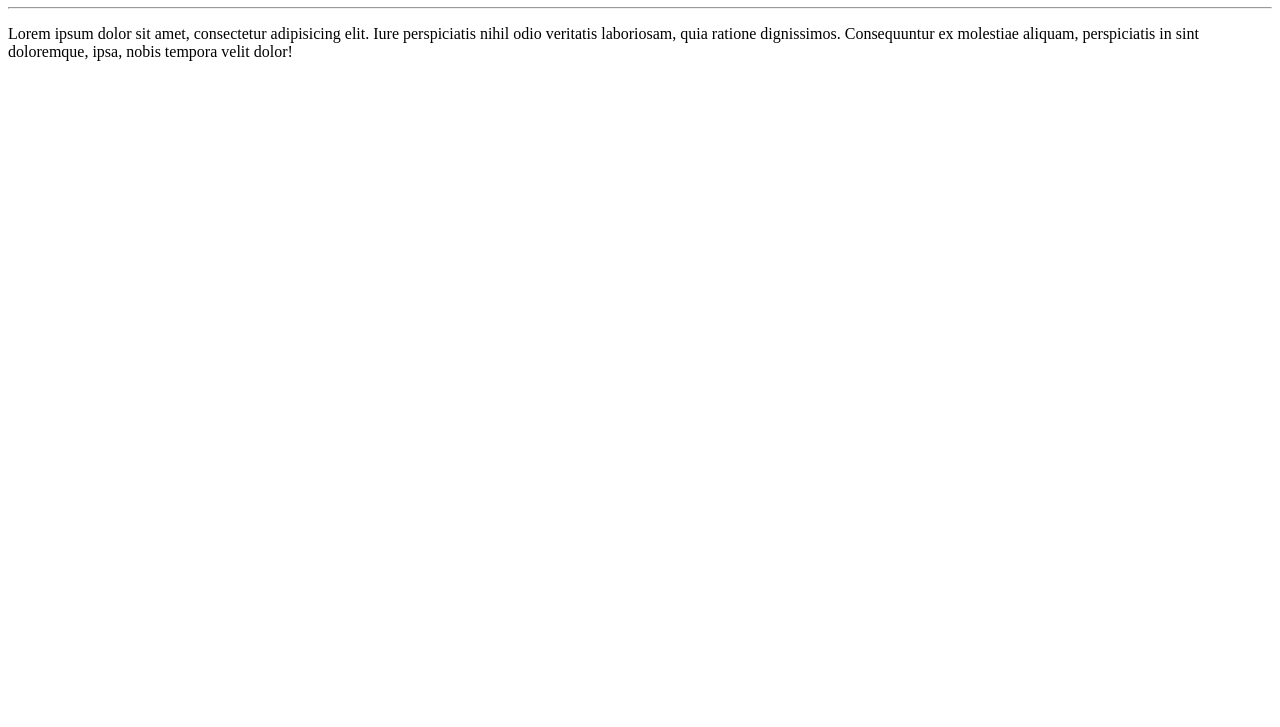
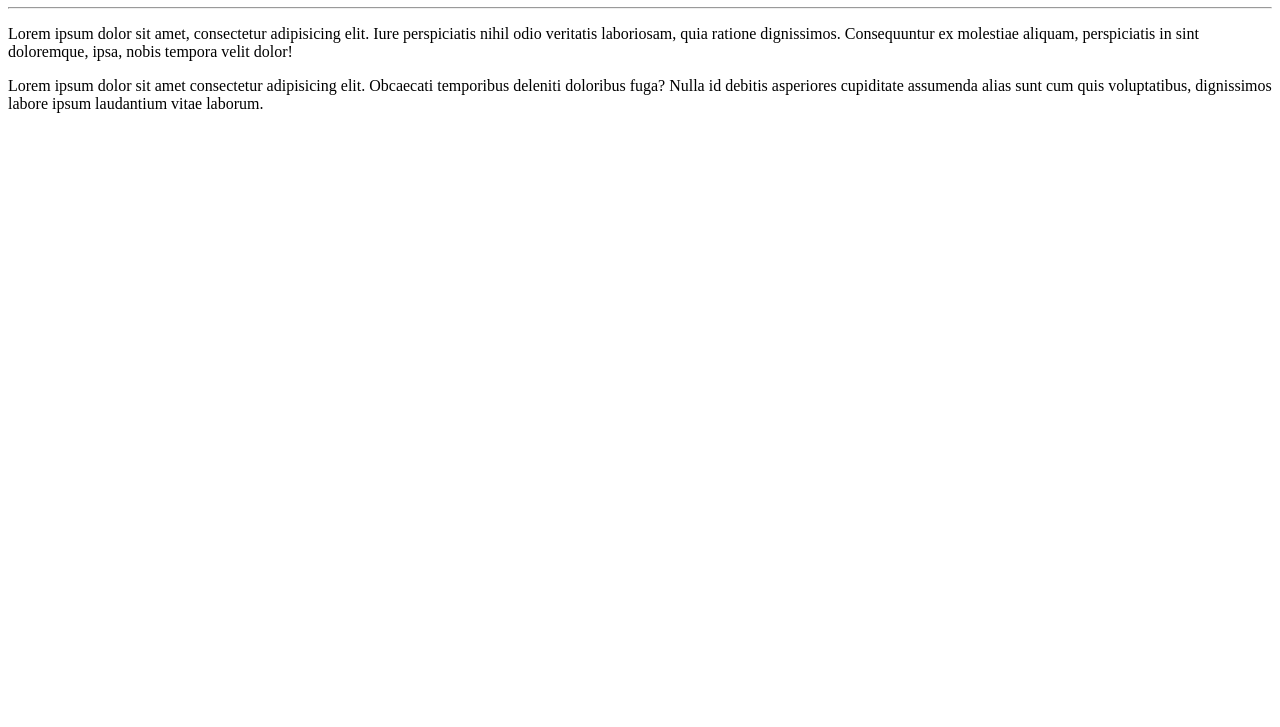
Before and after one commit to PeteClemenza/Ola-Mundo, a plain HTML site: page site-exemplo/index.html in a window 1280 px wide. Shown: the part 73-800 px from the top of the page. Drawn offline with Linux system fonts and the light colour scheme.

Commit message:
Adicionei um parágrafo

```diff
--- a/site-exemplo/index.html
+++ b/site-exemplo/index.html
@@ -13,6 +13,9 @@
     <p>Lorem ipsum dolor sit amet, consectetur adipisicing elit. Iure perspiciatis nihil odio veritatis laboriosam, quia
         ratione dignissimos. Consequuntur ex molestiae aliquam, perspiciatis in sint doloremque, ipsa, nobis tempora
         velit dolor!</p>
+    <p>Lorem ipsum dolor sit amet consectetur adipisicing elit. Obcaecati temporibus deleniti doloribus fuga? Nulla id
+        debitis asperiores cupiditate assumenda alias sunt cum quis voluptatibus, dignissimos labore ipsum laudantium
+        vitae laborum.</p>
 </body>
 
 </html>
```
